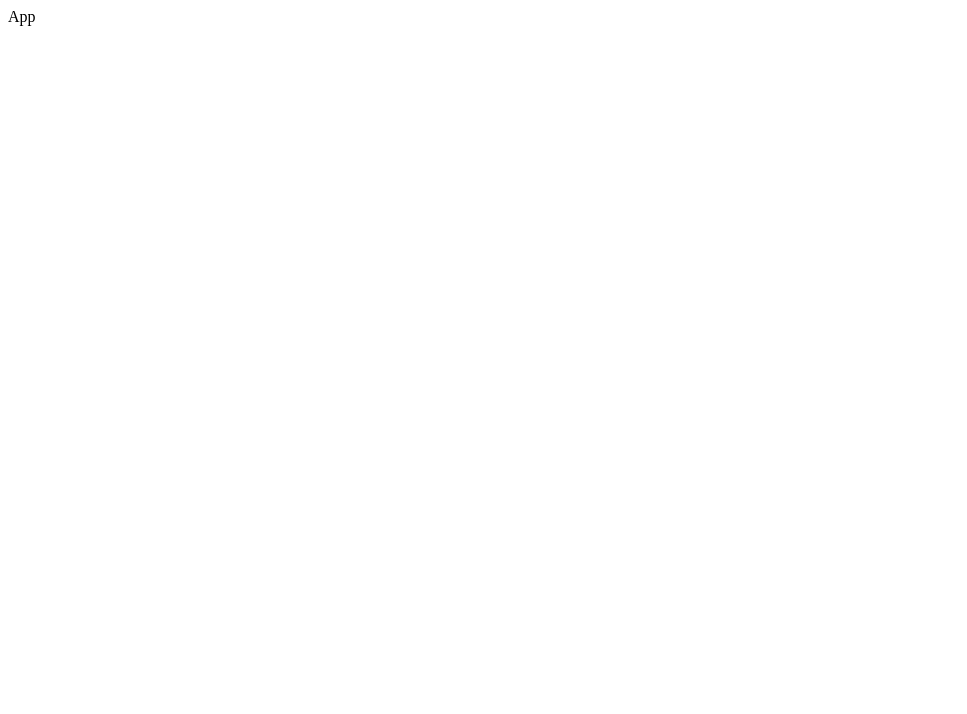
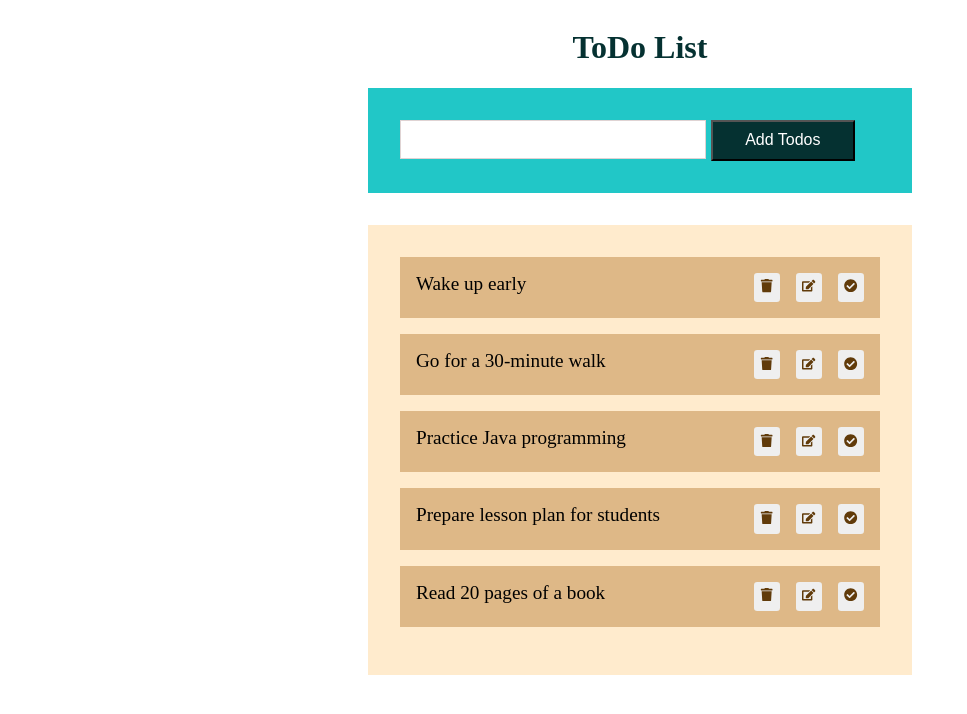
Before and after one commit to ranjan1992/todo_project, a React (Vite) app: page / in a window 1280 px wide. Shown: the top 714 px of the page, without its empty margins (0-967 px from the left). Built offline with nearby package versions, Linux system fonts and the light colour scheme; the HTML template or start-up script is replaced by a standard one.

Commit message:
Style Added to the Todo Project

```diff
--- a/package.json
+++ b/package.json
@@ -11,7 +11,8 @@
   },
   "dependencies": {
     "react": "^19.2.0",
-    "react-dom": "^19.2.0"
+    "react-dom": "^19.2.0",
+    "react-icons": "^5.5.0"
   },
   "devDependencies": {
     "@eslint/js": "^9.39.1",
--- a/src/App.jsx
+++ b/src/App.jsx
@@ -1,5 +1,20 @@
+import { useState } from "react";
+import Header from "./components/Header";
+import ToDoList from "./components/ToDoList";
+import { todosItems } from "../todoItems.js";
+
 const App = () => {
-  return <div>App</div>;
+  const [todos, setTodos] = useState(todosItems);
+  return (
+    <div className="container">
+      <Header />
+      <div className="container--input">
+        <input type="text" className="container--input_type" />
+        <button className="container--input_btn">Add Todos</button>
+      </div>
+      <ToDoList todos={todos} />
+    </div>
+  );
 };
 
 export default App;
--- a/src/components/Header.jsx
+++ b/src/components/Header.jsx
@@ -1,5 +1,9 @@
 const Header = () => {
-  return <div>Header</div>;
+  return (
+    <div>
+      <h1 style={{ color: "rgb(5, 49, 49)" }}>ToDo List</h1>
+    </div>
+  );
 };
 
 export default Header;
--- a/src/components/ToDoItem.jsx
+++ b/src/components/ToDoItem.jsx
@@ -1,5 +1,27 @@
-const ToDoItem = () => {
-  return <div>ToDoItem</div>;
+import { FaTrash, FaEdit, FaCheckCircle } from "react-icons/fa";
+import { FaRegCircle } from "react-icons/fa";
+
+const ToDoItem = ({ todo }) => {
+  return (
+    <div className="todoItem">
+      <span className="todoItem--span">{todo.title}</span>
+      <div className="todoItem--icons">
+        <button>
+          <FaTrash />
+        </button>
+        <button>
+          {" "}
+          <FaEdit />
+        </button>
+        <button>
+          <FaCheckCircle />
+        </button>
+        {/* <button>
+          <FaRegCircle />
+        </button> */}
+      </div>
+    </div>
+  );
 };
 
 export default ToDoItem;
--- a/src/components/ToDoList.jsx
+++ b/src/components/ToDoList.jsx
@@ -1,5 +1,13 @@
-const ToDoList = () => {
-  return <div>ToDoList</div>;
+import ToDoItem from "./ToDoItem";
+
+const ToDoList = ({ todos }) => {
+  return (
+    <div className="todo_container">
+      {todos.map((todo) => (
+        <ToDoItem key={todo.item} todo={todo} />
+      ))}
+    </div>
+  );
 };
 
 export default ToDoList;
--- /dev/null
+++ b/src/index.css
@@ -0,0 +1,64 @@
+.container {
+  display: flex;
+  flex-direction: column;
+  justify-content: center;
+  align-items: center;
+}
+
+.container--input {
+  background-color: rgb(33, 199, 199);
+  width: 30rem;
+  padding: 2rem;
+  margin-bottom: 2rem;
+}
+
+.container--input_type {
+  width: 60%;
+  padding: 0.5rem;
+  outline: none;
+  font-size: large;
+  border: 1px solid rgb(223, 211, 211);
+}
+
+.container--input_btn {
+  width: 30%;
+  padding: 0.6rem;
+  margin-left: 0.3rem;
+  background-color: rgb(5, 49, 49);
+  color: white;
+  cursor: pointer;
+  font-size: medium;
+}
+
+.todo_container {
+  background-color: blanchedalmond;
+  display: flex;
+  flex-direction: column;
+  padding: 2rem;
+  width: 30rem;
+}
+
+.todoItem {
+  display: flex;
+  justify-content: space-between;
+  background-color: burlywood;
+  margin-bottom: 1rem;
+  padding: 1rem;
+}
+
+.todoItem--icons {
+  display: flex;
+  gap: 1rem;
+}
+
+.todoItem--icons button {
+  padding: 0.4rem;
+  border: none;
+  border-radius: 0.2rem;
+  color: rgb(97, 59, 10);
+  cursor: pointer;
+}
+
+.todoItem--span {
+  font-size: 1.2rem;
+}
--- /dev/null
+++ b/src/main.jsx
@@ -0,0 +1,10 @@
+import React from "react";
+import ReactDOM from "react-dom/client";
+import App from "./App";
+import "./index.css";
+
+ReactDOM.createRoot(document.getElementById("root")).render(
+  <React.StrictMode>
+    <App />
+  </React.StrictMode>,
+);
--- /dev/null
+++ b/todoItems.js
@@ -0,0 +1,27 @@
+export const todosItems = [
+  {
+    id: "1",
+    title: "Wake up early",
+    completed: false,
+  },
+  {
+    id: "2",
+    title: "Go for a 30-minute walk",
+    completed: true,
+  },
+  {
+    id: "3",
+    title: "Practice Java programming",
+    completed: false,
+  },
+  {
+    id: "4",
+    title: "Prepare lesson plan for students",
+    completed: false,
+  },
+  {
+    id: "5",
+    title: "Read 20 pages of a book",
+    completed: false,
+  },
+];
```
Also changed, not shown: todoItems.json (deleted, +0 -27 lines), 1 other file (tests, documents, lock files or other folders).
